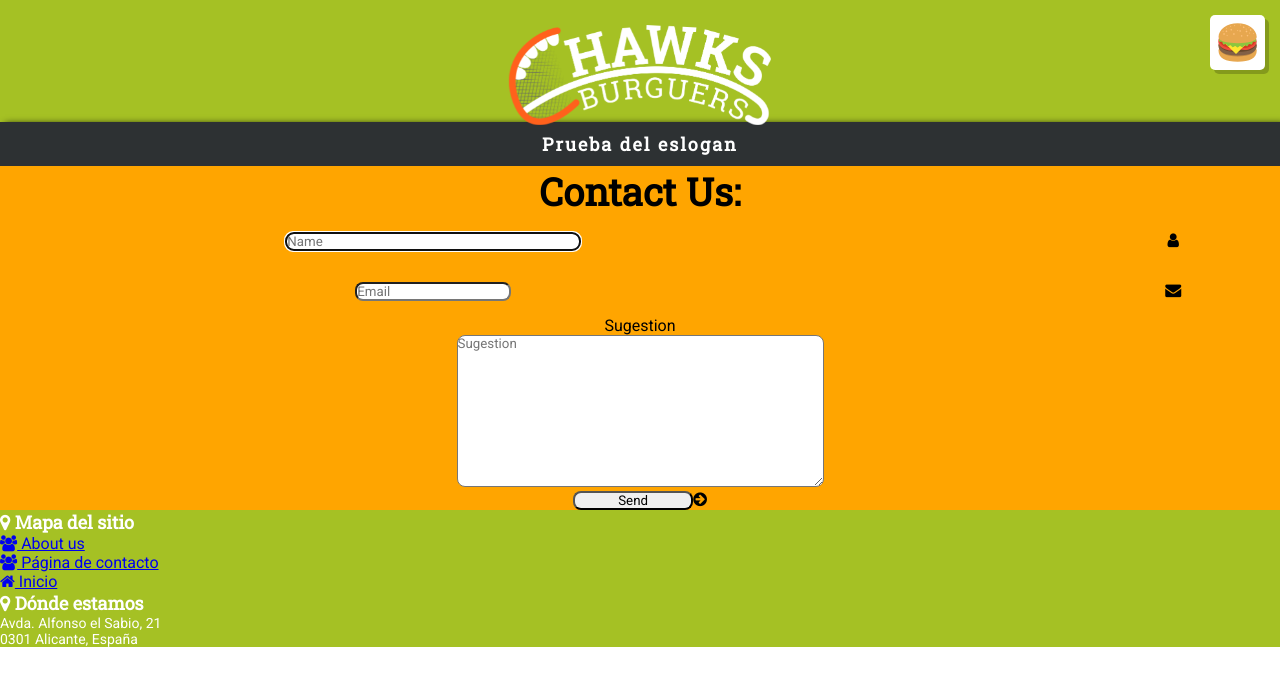
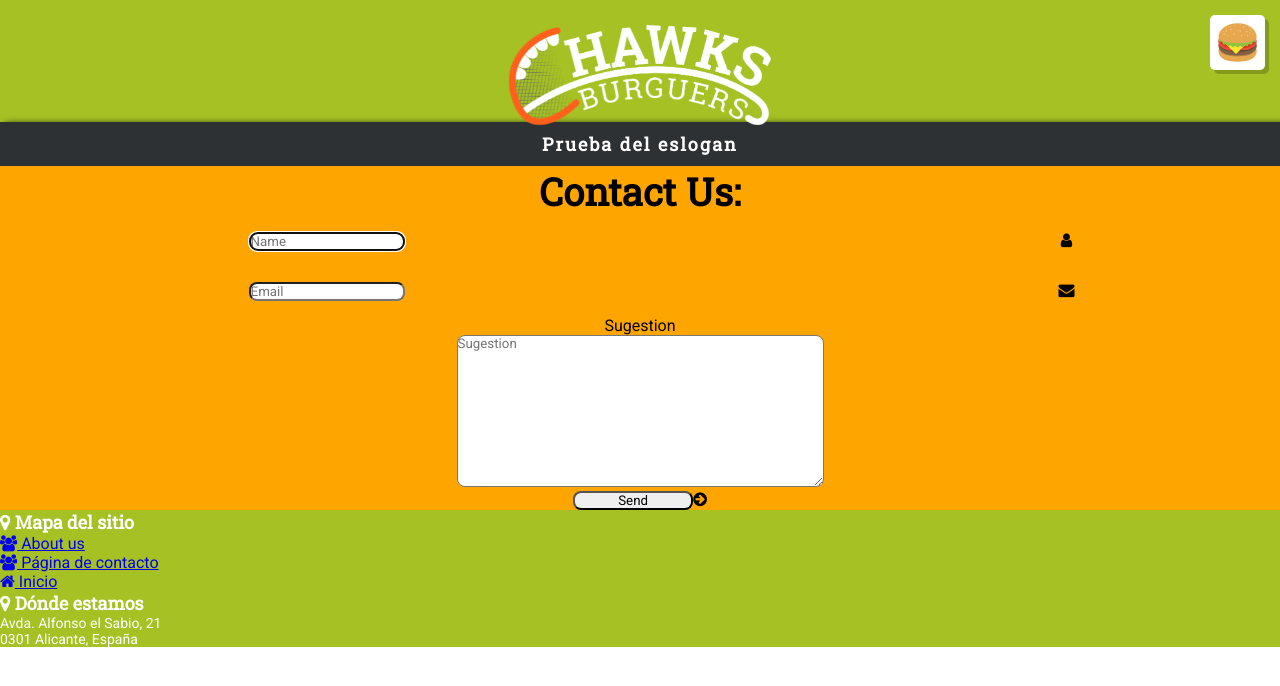
Before and after one commit to cArlitXs/HawksBurgers, a Jekyll site: the page built from contacto.html, in a window 1280 px wide. Shown: the top 686 px of the page. Built offline with Jekyll 4.4.1, drawn with Linux system fonts in a browser that asks for light colours.

```diff
--- a/contacto.html
+++ b/contacto.html
@@ -13,18 +13,18 @@
 
 		<form>
 			<div class="row">
-				<div class="col-10">
-					<input id="name" type="text" id="Name" name="Name" size="40" placeholder="Name" required autofocus>
+				<div class="col-8">
+					<input id="name" type="text" id="Name" name="Name" size="20" placeholder="Name" required autofocus>
 				</div>
-				<div class="col-2">
+				<div class="col-4">
 					<i class="fa fa-user"></i>
 				</div>
 			</div>
 			<div class="row">
-				<div class="col-10">
+				<div class="col-8">
 					<input id="mail" type="mail" id="Email" name="Email" size="20" placeholder="Email" required>
 					</div>
-				<div class="col-2">
+				<div class="col-4">
 					<i class="fa fa-envelope"></i>
 				</div>
 			</div>
```
